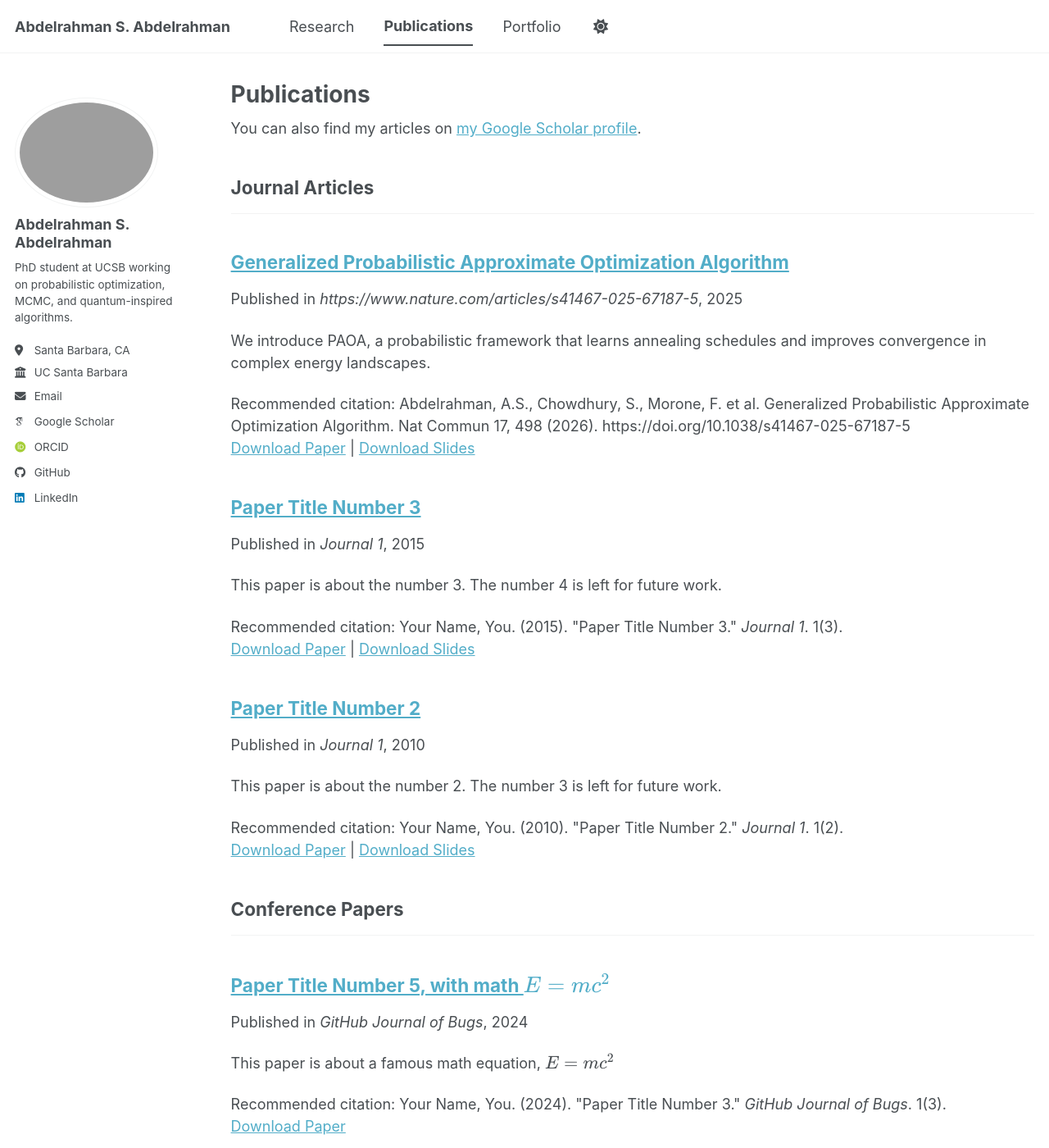
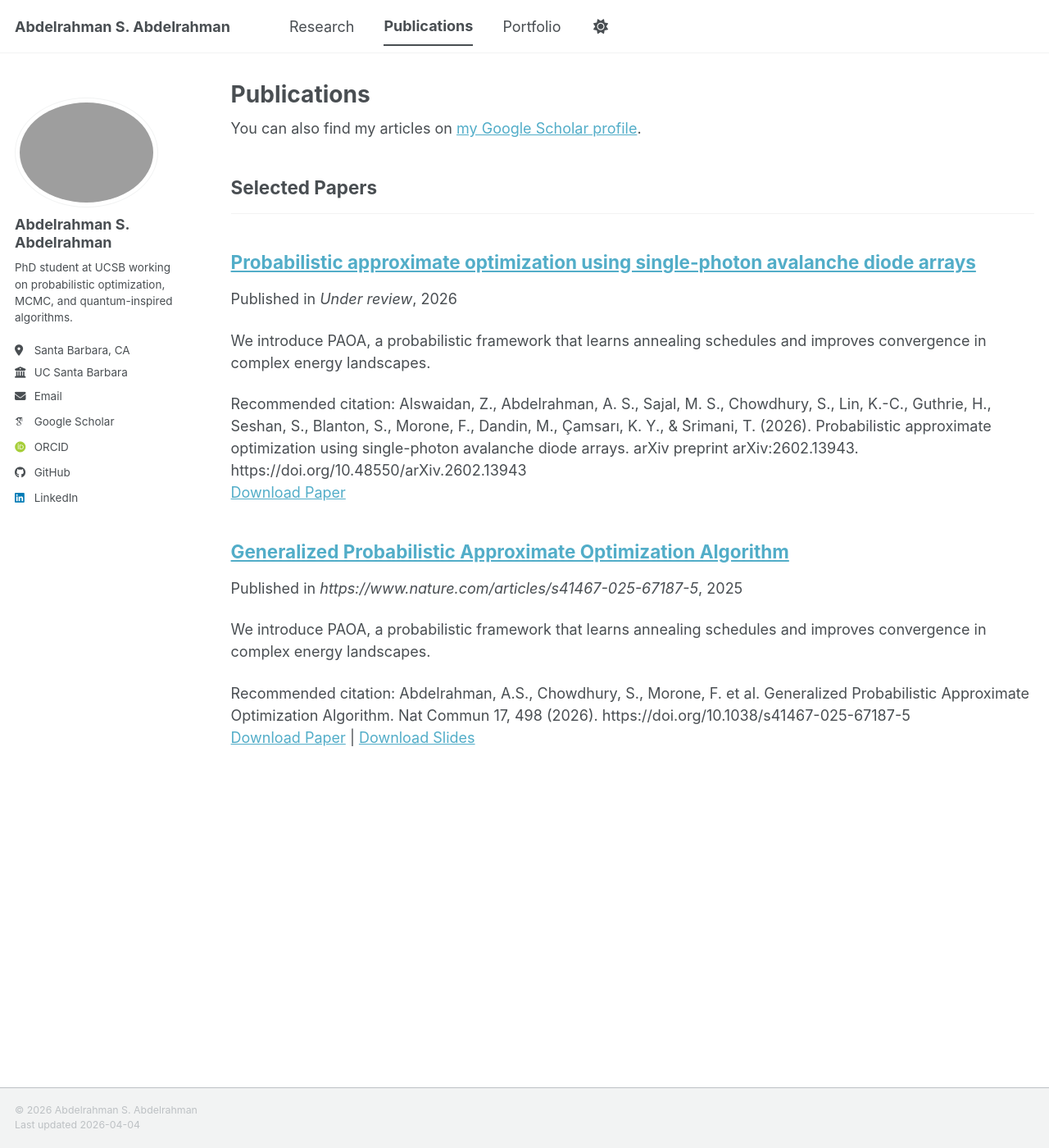
Before and after one commit to abdelrahmanseed/abdelrahmanseed.github.io, a Jekyll site: the page built from _pages/publications.html, in a window 1280 px wide and 1400 px high. Shown: the whole window at 82% size. Built offline with Jekyll 4.4.1, drawn with Linux system fonts in a browser that asks for light colours; some web fonts are replaced; a script bundle is joined from its source files by our own code; library files that are not in the unit come from our copies; some of the changed text lies outside the part shown.

Commit message:
Update site: homepage, publications, styling, SPAD paper

```diff
--- a/_config.yml
+++ b/_config.yml
@@ -87,9 +87,10 @@ publication_category:
   books:
     title: 'Books'
   manuscripts:
-    title: 'Journal Articles'
-  conferences:
-    title: 'Conference Papers'
+    # title: 'Selected Journal Articles'
+    title: 'Selected Papers'
+  # conferences:
+  #   title: 'Selected Conference Papers'
 
 # Site Settings
 teaser                   :  # filename of teaser fallback teaser image placed in /images/ for social media previews
--- a/_includes/footer/custom.html
+++ b/_includes/footer/custom.html
@@ -1,6 +1,6 @@
 <!-- start custom footer snippets -->
 
-<a href="/sitemap/">Sitemap</a>
+<!-- <a href="/sitemap/">Sitemap</a> -->
 
 <!-- Support for MatJax -->
 <script defer src="https://cdnjs.cloudflare.com/polyfill/v3/polyfill.min.js?features=es6"></script>
--- a/_publications/2010-10-01-paper-title-number-2.md
+++ /dev/null
@@ -1,14 +0,0 @@
----
-title: "Paper Title Number 2"
-collection: publications
-category: manuscripts
-permalink: /publication/2010-10-01-paper-title-number-2
-excerpt: 'This paper is about the number 2. The number 3 is left for future work.'
-date: 2010-10-01
-venue: 'Journal 1'
-slidesurl: 'https://academicpages.github.io/files/slides2.pdf'
-paperurl: 'https://academicpages.github.io/files/paper2.pdf'
-citation: 'Your Name, You. (2010). &quot;Paper Title Number 2.&quot; <i>Journal 1</i>. 1(2).'
----
-
-The contents above will be part of a list of publications, if the user clicks the link for the publication than the contents of section will be rendered as a full page, allowing you to provide more information about the paper for the reader. When publications are displayed as a single page, the contents of the above "citation" field will automatically be included below this section in a smaller font.
--- a/_publications/2015-10-01-paper-title-number-3.md
+++ /dev/null
@@ -1,14 +0,0 @@
----
-title: "Paper Title Number 3"
-collection: publications
-category: manuscripts
-permalink: /publication/2015-10-01-paper-title-number-3
-excerpt: 'This paper is about the number 3. The number 4 is left for future work.'
-date: 2015-10-01
-venue: 'Journal 1'
-slidesurl: 'https://academicpages.github.io/files/slides3.pdf'
-paperurl: 'https://academicpages.github.io/files/paper3.pdf'
-citation: 'Your Name, You. (2015). &quot;Paper Title Number 3.&quot; <i>Journal 1</i>. 1(3).'
----
-
-The contents above will be part of a list of publications, if the user clicks the link for the publication than the contents of section will be rendered as a full page, allowing you to provide more information about the paper for the reader. When publications are displayed as a single page, the contents of the above "citation" field will automatically be included below this section in a smaller font.
--- a/_publications/2025-06-08-paper-title-number-5.md
+++ /dev/null
@@ -1,13 +0,0 @@
----
-title: "Paper Title Number 5, with math $$E=mc^2$$"
-collection: publications
-category: conferences
-permalink: /publication/2024-02-17-paper-title-number-4
-excerpt: 'This paper is about a famous math equation, $$E=mc^2$$'
-date: 2024-02-17
-venue: 'GitHub Journal of Bugs'
-paperurl: 'https://academicpages.github.io/files/paper3.pdf'
-citation: 'Your Name, You. (2024). &quot;Paper Title Number 3.&quot; <i>GitHub Journal of Bugs</i>. 1(3).'
----
-
-Using [MathJax](https://www.mathjax.org/) in the description is supported - $$E=mc^2$$ - however, the use must be mindful that the default delimiters are `$$...$$` and `\\[...\\]` which differs from the `$...$` that is typically expected.
--- /dev/null
+++ b/_publications/paoaSPAD.md
@@ -0,0 +1,13 @@
+---
+title: "Probabilistic approximate optimization using single-photon avalanche diode arrays"
+collection: publications
+category: manuscripts
+permalink: /publication/paoaSPAD
+excerpt: 'We introduce PAOA, a probabilistic framework that learns annealing schedules and improves convergence in complex energy landscapes.'
+date: 2026-2-15
+venue: 'Under review'
+# slidesurl: 'https://ucsb.box.com/s/4nqfk7lv48s4am758xgo2vtjwphn4e8m'
+paperurl: 'https://arxiv.org/abs/2602.13943'
+# bibtexurl: 'https://academicpages.github.io/files/bibtex1.bib'
+citation: 'Alswaidan, Z., Abdelrahman, A. S., Sajal, M. S., Chowdhury, S., Lin, K.-C., Guthrie, H., Seshan, S., Blanton, S., Morone, F., Dandin, M., Çamsarı, K. Y., & Srimani, T. (2026). Probabilistic approximate optimization using single-photon avalanche diode arrays. arXiv preprint arXiv:2602.13943. https://doi.org/10.48550/arXiv.2602.13943'
+---
--- a/assets/css/main.scss
+++ b/assets/css/main.scss
@@ -39,5 +39,6 @@
 
     "vendor/font-awesome/fontawesome",
     "vendor/font-awesome/solid",
-    "vendor/font-awesome/brands"
+    "vendor/font-awesome/brands",
+    "custom"
 ;
```
Also changed, not shown: _pages/about.md (+13 -8 lines), _portfolio/paoaSPAD.html (added, +7 -0 lines), _portfolio/portfolio-1.md (deleted, +0 -7 lines), _portfolio/portfolio-2.html (deleted, +0 -7 lines), _publications/2024-02-17-paper-title-number-4.md (deleted, +0 -13 lines), _sass/_custom.scss (renamed from _sass/_custome.scss), 1 other file.
